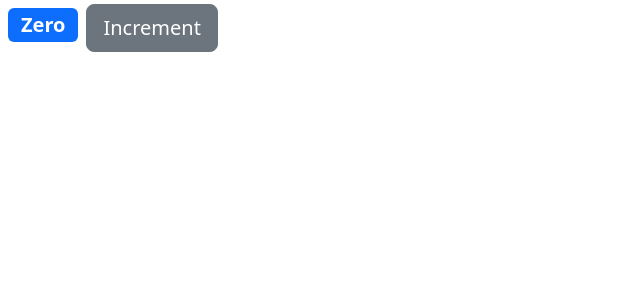
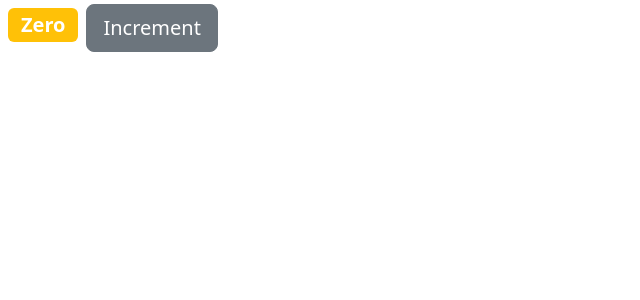
Before and after one commit to md0011/counter-app, a React (Create React App) app: page / in a window 1280 px wide. Shown: the top 300 px of the page, without its empty margins (0-640 px from the left). Built offline with nearby package versions, Linux system fonts and the light colour scheme.

Commit message:
Rendering classes dynamically

```diff
--- a/src/components/counter.jsx
+++ b/src/components/counter.jsx
@@ -5,19 +5,26 @@ export class Counter extends Component {
         count: 0
     }
 
-    formatCount(){
-        const {count} = this.state;
-        return count===0 ? "Zero" : count;
-    }
-
   render() {
     return (
       <React.Fragment>
-        <span className="badge bg-primary fs-5 m-2">{this.formatCount()}</span>
+        <span className={this.getBadgeClasses()}>{this.formatCount()}</span>
         <button className="btn btn-secondary btn-lg">Increment</button>
       </React.Fragment>
     )
   }
+
+  formatCount(){
+    const {count} = this.state;
+    return count===0 ? "Zero" : count;
+}
+
+  getBadgeClasses() {
+    let classes = "badge fs-5 m-2 bg-";
+    classes += (this.state.count === 0 ? "warning" : "primary");
+    return classes;
+  }
+
 }
 
 export default Counter
```
Also changed, not shown: .gitpod.yml (added), 1 other file (tests, documents, lock files or other folders).
